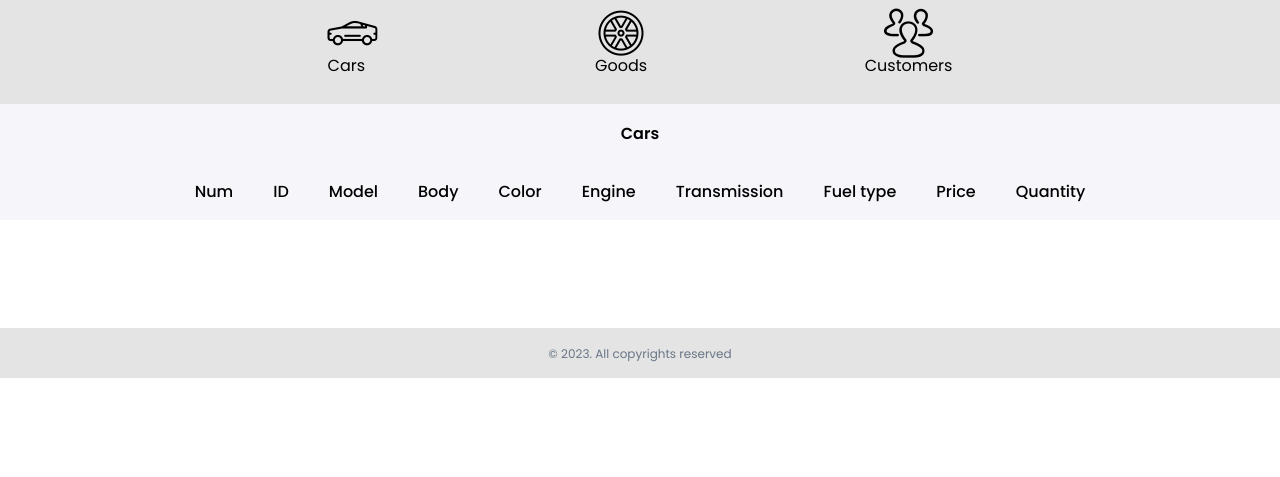
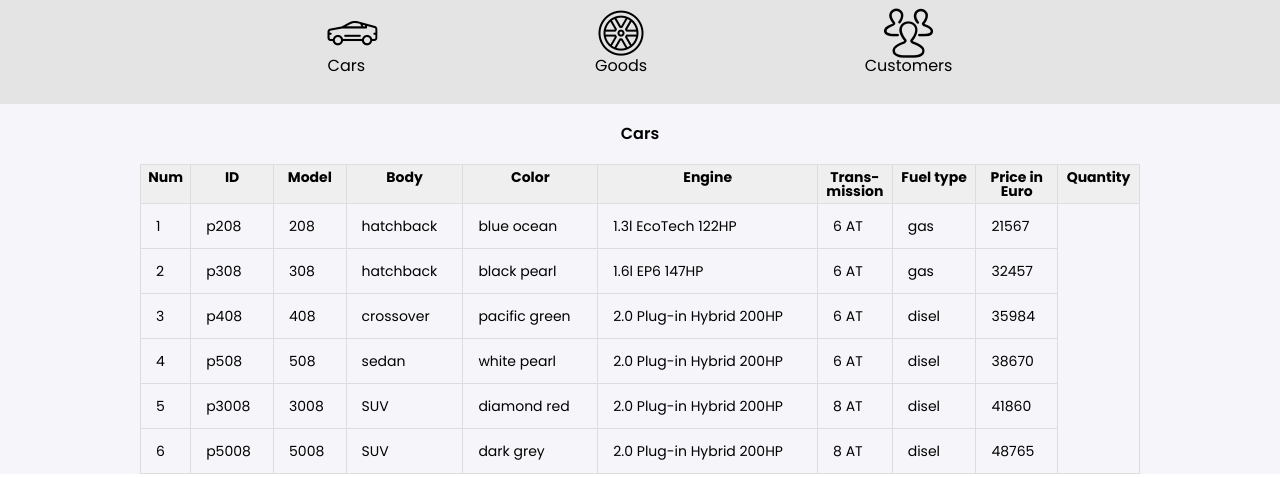
Before and after one commit to Anna-Ivanova/Auto-store, a plain HTML site: page index.html in a window 1280 px wide. Shown: the part 422-899 px from the top of the page. Before the commit the page ends 800 px from the top, so only its background shows below. Drawn offline with nearby package versions, Linux system fonts and the light colour scheme; files whose address does not match are found by name.

Commit message:
add show cars in tables

```diff
--- a/index.html
+++ b/index.html
@@ -5,7 +5,7 @@
     <meta charset="UTF-8">
     <meta http-equiv="X-UA-Compatible" content="IE=edge">
     <meta name="viewport" content="width=device-width, initial-scale=1.0">
-    <title>Document</title>
+    <title>Peugeot</title>
     <link rel="stylesheet" href="https://cdnjs.cloudflare.com/ajax/libs/meyer-reset/2.0/reset.min.css"
         integrity="sha512-NmLkDIU1C/C88wi324HBc+S2kLhi08PN5GDeUVVVC/BVt/9Izdsc9SVeVfA1UZbY3sHUlDSyRXhCzHfr6hmPPw=="
         crossorigin="anonymous" referrerpolicy="no-referrer" />
@@ -71,7 +71,7 @@
 
                 </div>
             </section>
-            <section class="details">
+            <section class="details hidden">
                 <div class="container">
                     <div class="details-header d-flex">
                         <h2 class="details_title">Cars</h2>
@@ -85,9 +85,9 @@
                                 <th>Body</th>
                                 <th>Color</th>
                                 <th>Engine</th>
-                                <th>Transmission</th>
+                                <th>Trans-<br>mission</th>
                                 <th>Fuel type</th>
-                                <th>Price</th>
+                                <th>Price in <br> Euro</th>
                                 <th>Quantity</th>
                             </tr>
                         </thead>
@@ -109,8 +109,9 @@
     </div>
     <script src="./js/slider.js"></script>
     <script src="./js/helpers.js"></script>
+    <script src="./js/showelements.js"></script>
     <script src="./js/app.js"></script>
-    <script src="./js/showelements.js"></script>
+
 </body>
 
 </html>
--- a/js/app.js
+++ b/js/app.js
@@ -2,7 +2,7 @@
 async function getCars() {
     const response = await fetch('static/cars.json');
     let data = await response.json();
+    showCars(data);
+}
 
-    showCars(data);
-
-}
+getCars();
--- a/js/showelements.js
+++ b/js/showelements.js
@@ -1,4 +1,15 @@
 function showCars(data) {
+
+    let cars = data.cars;
     const tbody = document.getElementById('tbody');
-    console.log(data);
+    for (let i = 0; i < cars.length; i++) {
+        const carRow = document.createElement('tr');
+        carRow.setAttribute('id', cars[i].id);
+        tbody.appendChild(carRow);
+        createElement('td', null, null, i + 1, carRow);
+        for (let key in cars[i]) {
+            createElement('td', null, null, cars[i][key], carRow);
+        }
+    }
+
 }
--- a/static/cars.json
+++ b/static/cars.json
@@ -8,9 +8,8 @@
             "engine": "1.3l EcoTech 122HP",
             "transmission": "6 AT",
             "fuel": "gas",
-            "price": "21567.00 Eur"
+            "price": "21567"
         },
-
         {
             "id": "p308",
             "model": "308",
@@ -19,9 +18,8 @@
             "engine": "1.6l EP6 147HP",
             "transmission": "6 AT",
             "fuel": "gas",
-            "price": "32457.00 Eur"
+            "price": "32457"
         },
-
         {
             "id": "p408",
             "model": "408",
@@ -30,9 +28,8 @@
             "engine": "2.0 Plug-in Hybrid 200HP",
             "transmission": "6 AT",
             "fuel": "disel",
-            "price": "35984.00 Eur"
+            "price": "35984"
         },
-
         {
             "id": "p508",
             "model": "508",
@@ -41,9 +38,8 @@
             "engine": "2.0 Plug-in Hybrid 200HP",
             "transmission": "6 AT",
             "fuel": "disel",
-            "price": "38670.00 Eur"
+            "price": "38670"
         },
-
         {
             "id": "p3008",
             "model": "3008",
@@ -54,7 +50,6 @@
             "fuel": "disel",
             "price": "41860"
         },
-
         {
             "id": "p5008",
             "model": "5008",
@@ -63,7 +58,7 @@
             "engine": "2.0 Plug-in Hybrid 200HP",
             "transmission": "8 AT",
             "fuel": "disel",
-            "price": "48765.00 Eur"
+            "price": "48765"
         }
     ]
 }
--- a/style.css
+++ b/style.css
@@ -150,22 +150,33 @@ main {
 
 .table {
     margin: 0 auto;
+    width: 100%;
+    margin-bottom: 20px;
+    border: 1px solid #dddddd;
+    border-collapse: collapse;
 
 }
 
 table td {
     padding: 15px;
+    font-size: 14px;
+    font-weight: 400;
+    border: 1px solid #dddddd;
+
 }
 
 thead {
     background-color: #F5F5FA;
     font-weight: 500;
-    font-size: 16px;
+    font-size: 14px;
     border: none;
 }
 
 thead th {
-    padding: 20px;
+    font-weight: bold;
+    padding: 5px;
+    background: #efefef;
+    border: 1px solid #dddddd;
 }
 
 .details {
```
